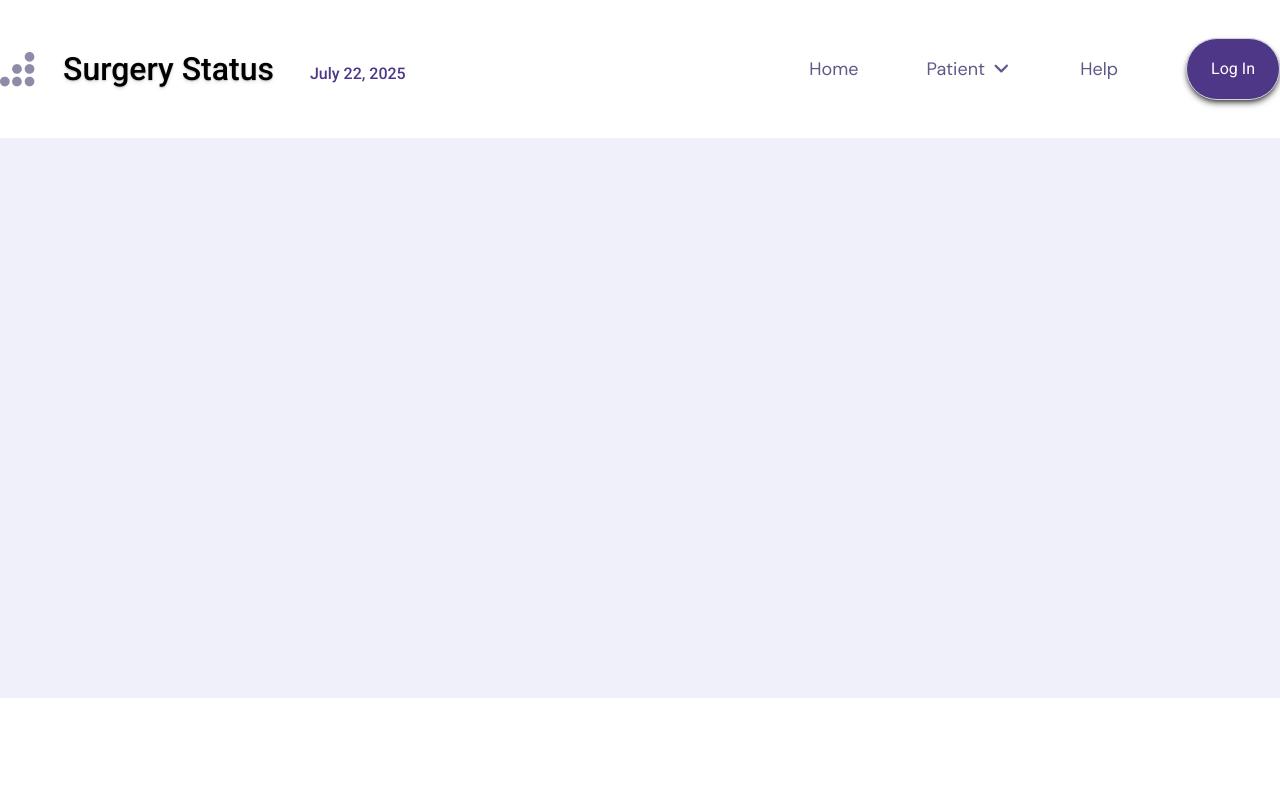
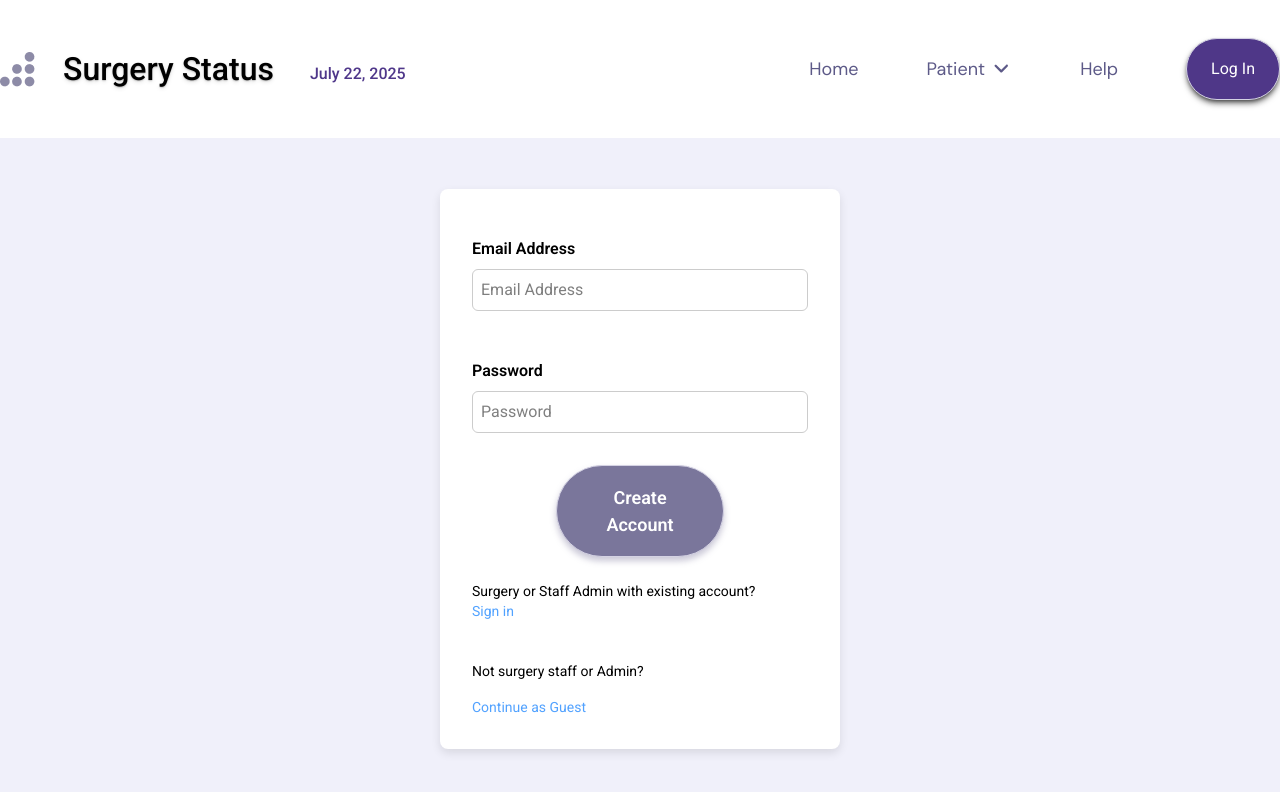
Before and after one commit to chingu-voyages/V56-tier2-team-25, a React (Vite) app: page /login in a window 1280 px wide. Shown: the top 792 px of the page. Built offline with nearby package versions, Linux system fonts and the light colour scheme; no server answers.

Commit message:
login creates account, no feedback from buttons yet

```diff
--- a/package.json
+++ b/package.json
@@ -15,6 +15,7 @@
     "@fortawesome/free-solid-svg-icons": "^7.0.0",
     "@fortawesome/react-fontawesome": "^0.2.3",
     "@tailwindcss/vite": "^4.1.11",
+    "firebase": "^12.0.0",
     "react": "^19.1.0",
     "react-dom": "^19.1.0",
     "react-router-dom": "^6.30.1"
--- a/src/components/Landingpages/Login.jsx
+++ b/src/components/Landingpages/Login.jsx
@@ -2,24 +2,73 @@
 
 import React from "react";
 import { BrowserRouter as Router, Routes, Route, useNavigate } from 'react-router-dom';
-import "./landingpages.css";
+import "../../index.css";
 import Header from '../Header';
 import { useState } from "react";
+import { auth } from '../../firebase.js';
+import { createUserWithEmailAndPassword } from 'firebase/auth';
+
 
 function Login() {
-    const [username, setUsername] = useState('');
+    const [existingAccount, toggleExisting] = useState('Yes');
+
+    const [emailaddress, setemailaddress] = useState('');
     const [password, setPassword] = useState('');
 
-    const handleLogin = (e) => {
-        e.preventDefault();
-        // Validate login here (e.g., check against backend or local values)
-        console.log('Logging in with', username, password);
-    };
+    const registerUser = async () => {
+        if (password !== "" && /.+@.+\..+/.test(emailaddress)) {
+            try {
+                const userCredential = await createUserWithEmailAndPassword(auth, emailaddress, password);
+            } catch (error) {
+                console.error('Error registering user:', error.message);
+            }
+        }
+    }
 
     return (
-        <div className="lp-guest-wrapper">
+        <div className="ss-wrapper">
             <Header />
-            <div className="lp-guest-container"></div>
+            <div className="ss-purple-page">
+
+                <div className="ss-container">
+                    <div className="input-wrapper">
+                        <label className="input-label" htmlFor="emailaddress">Email Address</label>
+                        <input id="emailaddress" type="text" className="input-bar" placeholder = "Email Address"  value={emailaddress} onChange={(e) => setemailaddress(e.target.value)} />
+                    </div>
+                    <div className="input-wrapper">
+                        <label className="input-label" htmlFor="password">Password</label>
+                        <input id="password" type="text" className="input-bar" placeholder = "Password"   value={password} onChange={(e) => setPassword(e.target.value)}/>
+                    </div>
+                    {existingAccount === 'No' ? (
+                        <div>
+                            <div className="btn-dark mb-6 block">Sign In</div>
+                            <p className="text-sm text-left mt-6">
+                                Surgery Staff or Admin but don't have an account?
+                            </p>
+                            <p className="text-sm text-left text-blue-400" onClick={() => toggleExisting('Yes')}>
+                                Create account
+                            </p>
+                        </div>
+                    ) : (
+                        <div>
+                            <div className="btn-dark mb-6 block" onClick={registerUser}>Create Account</div>
+                            <p className="text-sm text-left mt-6">
+                                Surgery or Staff Admin with existing account?
+                            </p>
+                            <p className="text-sm text-left text-blue-400" onClick={() => toggleExisting('No')}>
+                                Sign in
+                            </p>
+                        </div>
+                    )}
+                    <p className="text-sm text-left mt-6">
+                        Not surgery staff or Admin?
+                    </p>
+                    <p className="text-sm text-left text-blue-400">
+                        Continue as Guest
+                    </p>
+                </div>
+
+            </div>
         </div>
     )
 
--- a/src/index.css
+++ b/src/index.css
@@ -32,3 +32,79 @@ body, html {
     }
   }
 }
+
+.btn-dark {
+  background-color: #7a769b; /* faded purple */
+  color: white;
+  border-radius: 9999px;
+  padding: 18px 24px;
+  border: 1px solid #d4d2e3;
+  box-shadow: 0 4px 6px rgba(122, 118, 155, 0.4); /* lighter shadow */
+  cursor: pointer;
+  font-weight: 600;
+  font-size: 1.125rem;
+  transition: background-color 150ms ease-in-out;
+  width: 50%;
+  margin: 0 auto;
+  display: block;
+}
+
+.btn-dark:hover {
+  background-color: #56428a;
+}
+
+
+
+/* ss for Surgery Status */
+.ss-wrapper {
+  min-height: 100vh;
+  display: flex;
+  flex-direction: column;
+}
+
+.ss-purple-page {
+  flex: 1;
+  display: flex;
+  flex-direction: column;
+  align-items: center;
+  text-align: center;
+  justify-content: center;
+  background-color: #f0f0fa;
+  width: 100%;
+}
+
+.ss-container {
+  background-color: white;
+  padding: 2rem;
+  border-radius: 0.5rem;
+  box-shadow: 0 4px 10px rgba(0, 0, 0, 0.1);
+  width: 100%;
+  max-width: 400px;
+  display: flex;
+  flex-direction: column;
+  gap: 1rem;
+}
+
+.input-wrapper {
+  display: flex;
+  flex-direction: column;
+  align-items: flex-start; /* aligns content to the left */
+  width: 100%;
+  max-width: 400px;
+  margin: 1rem 0;
+}
+
+.input-label {
+  margin-bottom: 0.5rem;
+  font-weight: 600;
+  text-align: left;
+  width: 100%;
+}
+
+.input-bar {
+  width: 100%;
+  padding: 0.5rem;
+  border: 1px solid #ccc;
+  border-radius: 0.375rem;
+  font-size: 1rem;
+}
```
Also changed, not shown: 1 other file (tests, documents, lock files or other folders).
